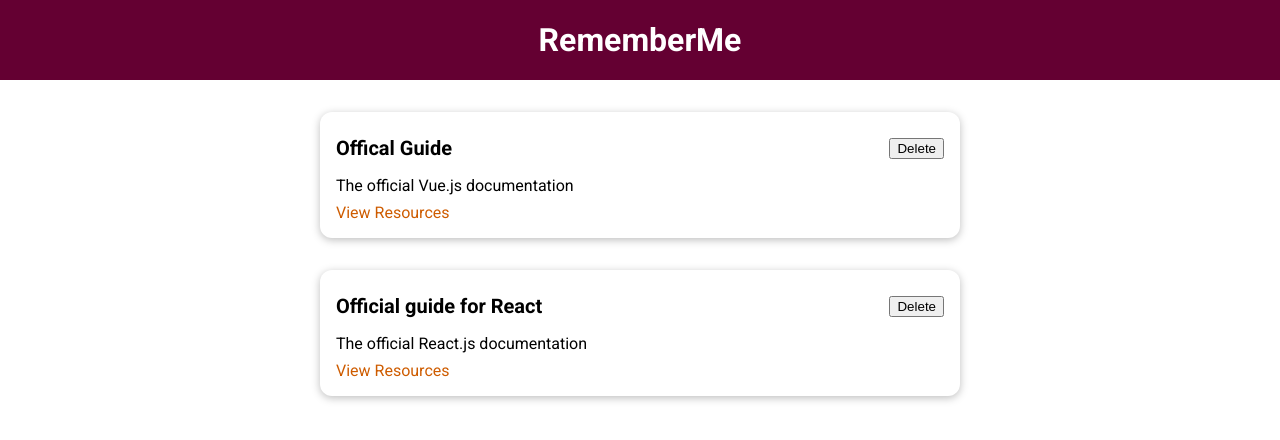
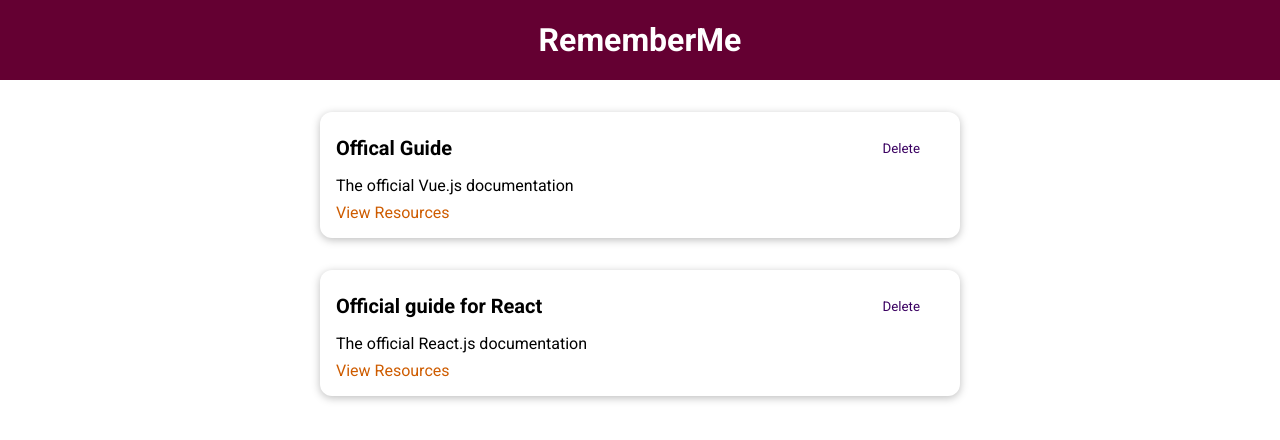
Before and after one commit to acharayaP03/Remember-me, a Vue app: page / in a window 1280 px wide. Shown: the top 440 px of the page. Built offline with nearby package versions, Linux system fonts and the light colour scheme.

Commit message:
global base button for app

```diff
--- a/src/components/LearningResources/LearningResources.vue
+++ b/src/components/LearningResources/LearningResources.vue
@@ -3,7 +3,7 @@
     <base-card>
       <header>
         <h3>{{ title }}</h3>
-        <button>Delete</button>
+        <base-button mode="flat">Delete</base-button>
       </header>
       <p class="description">{{ description }}</p>
       <nav>
--- /dev/null
+++ b/src/components/UI/BaseButton.vue
@@ -0,0 +1,39 @@
+<template>
+  <button :type="type" :class="mode">
+    <slot></slot>
+  </button>
+</template>
+
+<script>
+export default {
+  props: ["type", "mode"],
+};
+</script>
+
+<style scoped>
+button {
+  padding: 0.75rem 1.5rem;
+  font-family: inherit;
+  background-color: #3a0061;
+  border: 1px solid #3a0061;
+  color: white;
+  cursor: pointer;
+}
+
+button:hover,
+button:active {
+  background-color: #270041;
+  border-color: #270041;
+}
+
+.flat {
+  background-color: transparent;
+  color: #3a0061;
+  border: none;
+}
+
+.flat:hover,
+.flat:active {
+  background-color: #edd2ff;
+}
+</style>
--- a/src/main.js
+++ b/src/main.js
@@ -1,8 +1,10 @@
 import { createApp } from "vue";
 import BaseCard from "./components/UI/BaseCard.vue";
+import BaseButton from "./components/UI/BaseButton.vue"
 import App from "./App.vue";
 
 const app = createApp(App);
 
 app.component("base-card", BaseCard);
+app.component("base-button", BaseButton);
 app.mount("#app");
```
